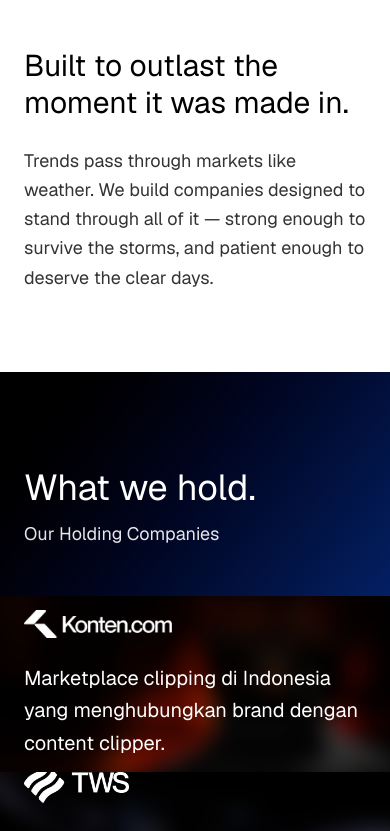
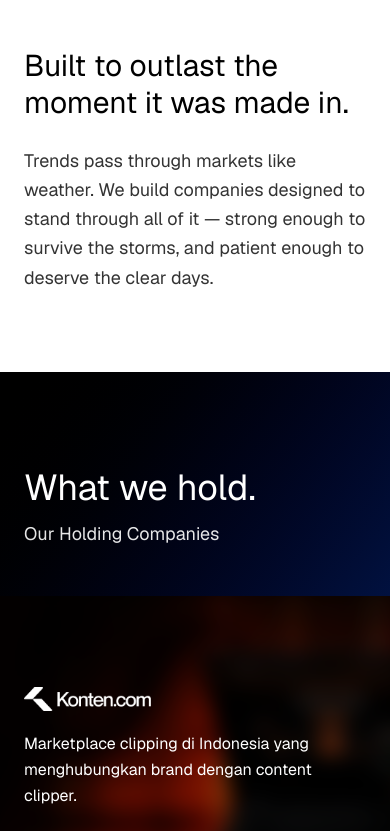
Before and after one commit to fatahabdilah/orova, a Next.js app: page / in a window 390 px wide. Shown: the part 1166-1997 px from the top of the page. Built offline with nearby package versions, Linux system fonts and the light colour scheme.

Commit message:
after responsive

```diff
--- a/app/components/holding-card.tsx
+++ b/app/components/holding-card.tsx
@@ -20,25 +20,26 @@
 }: HoldingCardProps) {
   return (
     <motion.article
-      className="group relative w-full overflow-hidden bg-black"
+      className="group relative flex w-full items-center overflow-hidden bg-black min-h-[19rem] sm:min-h-[24rem] lg:aspect-[11/5] lg:min-h-0"
       initial="hidden"
       whileInView="shown"
       viewport={{ once: false, amount: 0.6 }}
     >
-      {/* Background image — blurs + zooms once the card scrolls into view */}
+      {/* Background image (fills the card, zoom-cropped) — blurs on scroll-in */}
       <motion.div
         variants={{
           hidden: { filter: "blur(0px)", scale: 1 },
           shown: { filter: "blur(10px)", scale: 1.08 },
         }}
         transition={{ duration: 0.6, ease: "easeOut" }}
-        className="will-change-transform"
+        className="absolute inset-0 will-change-transform"
       >
         <Image
           src={image}
           alt={logoAlt}
+          fill
           sizes="100vw"
-          className="block h-auto w-full object-cover"
+          className="object-cover"
         />
       </motion.div>
 
@@ -50,8 +51,8 @@
         className="absolute inset-0 bg-black/45"
       />
 
-      {/* Reveal: logo (left) + description (right), vertically centered */}
-      <div className="absolute inset-0 flex flex-col justify-center gap-6 px-6 py-10 sm:px-10 lg:flex-row lg:items-center lg:justify-between lg:gap-12 lg:px-20">
+      {/* Reveal: logo (left) + description (right). Drives card height on mobile. */}
+      <div className="relative z-10 flex w-full flex-col gap-5 px-6 py-8 sm:gap-6 sm:px-10 sm:py-10 lg:flex-row lg:items-center lg:justify-between lg:gap-12 lg:px-20 lg:py-0">
         <motion.div
           variants={{
             hidden: { opacity: 0, y: 24 },
@@ -73,7 +74,7 @@
             shown: { opacity: 1, y: 0 },
           }}
           transition={{ duration: 0.5, delay: 0.05, ease: "easeOut" }}
-          className="max-w-xl text-xl leading-relaxed text-white lg:max-w-159 lg:text-2xl"
+          className="max-w-xl text-base leading-relaxed text-white sm:text-lg lg:max-w-159 lg:text-2xl"
         >
           {description}
         </motion.p>
--- a/app/page.tsx
+++ b/app/page.tsx
@@ -23,7 +23,7 @@
     image: holdingClipper,
     logo: logoKonten,
     logoAlt: "Konten.com",
-    logoClassName: "h-7 lg:h-9",
+    logoClassName: "h-6 sm:h-7 lg:h-9",
     description:
       "Marketplace clipping di Indonesia yang menghubungkan brand dengan content clipper.",
   },
@@ -31,7 +31,7 @@
     image: holdingEducation,
     logo: logoTws,
     logoAlt: "Trade With Suli",
-    logoClassName: "h-10 lg:h-12",
+    logoClassName: "h-8 sm:h-10 lg:h-12",
     description:
       "Indonesia’s largest crypto and trading education community, with 200K+ members across Discord and Instagram.",
   },
@@ -39,7 +39,7 @@
     image: holdingAkasta,
     logo: logoAkasta,
     logoAlt: "Akasta Bali",
-    logoClassName: "h-24 lg:h-32",
+    logoClassName: "h-16 sm:h-20 lg:h-32",
     description:
       "Akasta is where Indonesian flavors come together with stunning live performances, creating something you truly experience.",
   },
@@ -47,7 +47,7 @@
     image: holdingGym,
     logo: logoFitxgym,
     logoAlt: "FitX Gym",
-    logoClassName: "h-8 lg:h-10",
+    logoClassName: "h-7 sm:h-8 lg:h-10",
     description: "Premium & affordable 24-hour gym.",
   },
 ];
@@ -67,7 +67,7 @@
       <SiteNav />
 
       {/* ---------------------------------------------------------------- Hero */}
-      <section className="relative flex min-h-[88vh] items-end overflow-hidden bg-neutral-950 px-6 pb-16 pt-40 sm:px-10 lg:px-20 lg:pb-20">
+      <section className="relative flex min-h-[88vh] items-end overflow-hidden bg-neutral-950 px-6 pb-16 pt-28 sm:px-10 sm:pt-36 lg:px-20 lg:pb-20 lg:pt-40">
         {/* Backdrop placeholder — swap for a hero image */}
         <div
           aria-hidden
@@ -150,7 +150,7 @@
       </section>
 
       {/* ------------------------------------------------------------- Contact */}
-      <section className="relative overflow-hidden bg-white px-6 py-24 sm:px-10 lg:px-20">
+      <section className="relative overflow-hidden bg-white px-6 py-20 sm:px-10 sm:py-24 lg:px-20 lg:py-32">
         <Image
           src="/contact-bg.jpg"
           alt=""
@@ -159,7 +159,7 @@
           sizes="100vw"
           className="object-cover"
         />
-        <div className="relative mx-auto flex min-h-[55vh] max-w-7xl flex-col justify-between gap-16">
+        <div className="relative mx-auto flex min-h-[55vh] max-w-7xl flex-col justify-between gap-12 sm:gap-16">
           <h2 className="max-w-3xl text-4xl font-medium leading-tight text-black sm:text-5xl lg:text-7xl">
             Good things start with a short message.
           </h2>
```
